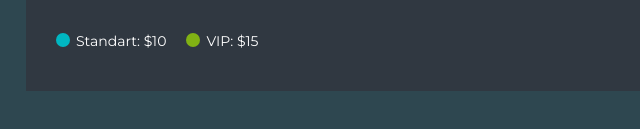
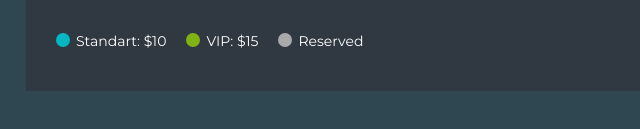
Before and after one commit to ii-e/cinema, a plain HTML site: page index.html in a window 1280 px wide. Shown: the part 679-808 px from the top of the page, 164-804 px from the left. Drawn offline with Linux system fonts and the light colour scheme.

Commit message:
new seat type

```diff
--- a/css/style.css
+++ b/css/style.css
@@ -327,6 +327,10 @@ label:hover .seat:disabled + .seat__number::before{
     background-color: var(--green);
 }
 
+.reserved__type::before{
+    background-color: var(--grey);
+}
+
 .button{
     margin-left: auto;
     padding: 10px 30px;
--- a/index.html
+++ b/index.html
@@ -200,6 +200,7 @@
         <div class="footer">
             <div class="seat__type">Standart: $10</div>
             <div class="seat__type vip__type">VIP: $15</div>
+            <div class="seat__type reserved__type">Reserved</div>
             <a class="button" href="/">done</a>
         </div>
     </div>
```
